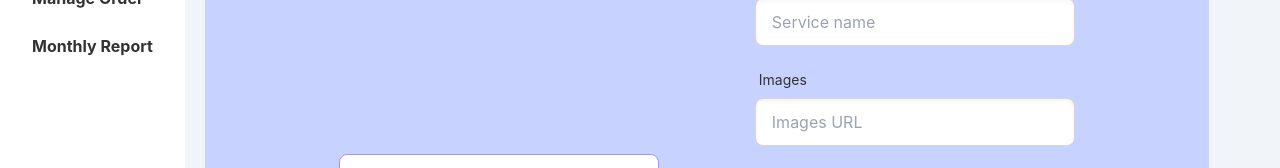
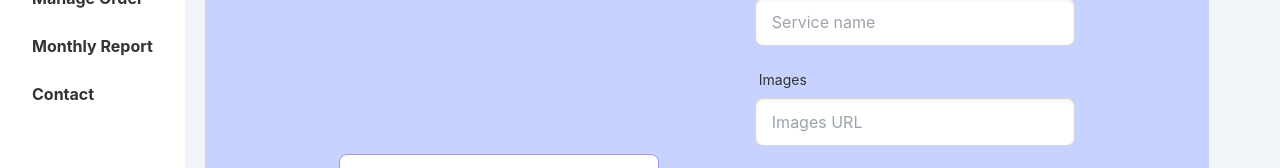
Before and after one commit to dipankar11137/Shifting-Service-Client, a React (Create React App) app: page /dashboard in a window 1280 px wide. Shown: the part 212-380 px from the top of the page. Built offline with nearby package versions, Linux system fonts and the light colour scheme; no server answers; sample sign-in values are in the browser's storage.

Commit message:
add contact

```diff
--- a/src/Components/Pages/Dashboard/Dashboard.js
+++ b/src/Components/Pages/Dashboard/Dashboard.js
@@ -51,6 +51,11 @@ const Dashboard = () => {
                   Monthly Report
                 </Link>
               </li>
+              <li>
+                <Link to="/contact" className="font-bold hover:text-orange-600">
+                  Contact
+                </Link>
+              </li>
             </ul>
           </div>
         </div>
```
